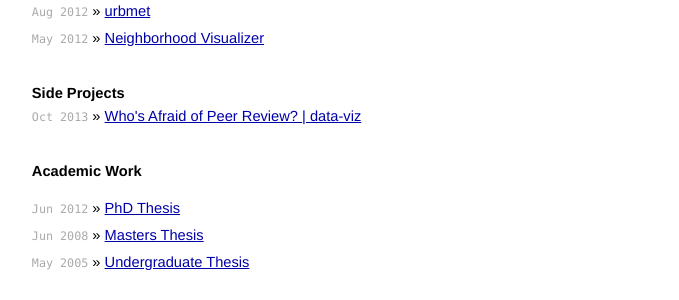
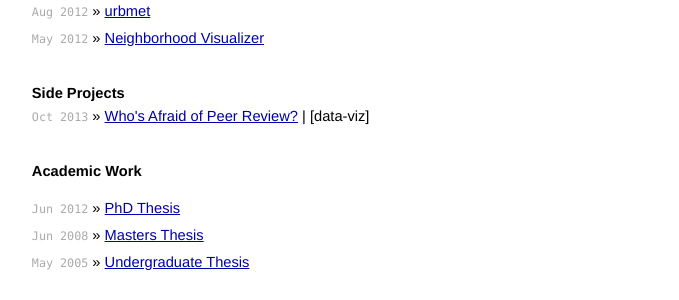
Before and after one commit to djq/djq.github.com, a Jekyll site: the page built from index.html, in a window 1280 px wide. Shown: the part 534-834 px from the top of the page, without its empty margins (300-979 px from the left). Built offline with Jekyll 4.4.1, drawn with Linux system fonts in a browser that asks for light colours; Markdown is read by kramdown in place of the engine named in the settings.

Commit message:
tweaking formatting

```diff
--- a/_posts/2014-05-12-geobitcoin.textile
+++ b/_posts/2014-05-12-geobitcoin.textile
@@ -3,8 +3,8 @@ layout: post
 title: GeoBitcoin
 ---
 
-{{ page.title }}
-================
+<h1>{{ page.title }}</h1>
+
 
 <p class="meta">12 May 2014 - Cambridge, MA</p>
 
--- a/index.html
+++ b/index.html
@@ -24,7 +24,7 @@ title: djq
   <h2>Side Projects</h2>
   <ul class="posts">
     <!-- <li><span>Jan 2013</span> &raquo; <a href="http://mappingdemocracy.ie">Mapping Democracy</a></li> -->
-    <li><span>Oct 2013</span> &raquo; <a href="http://www.sciencemag.org/content/342/6154/60.summary">Who's Afraid of Peer Review? | data-viz</a></li>
+    <li><span>Oct 2013</span> &raquo; <a href="http://www.sciencemag.org/content/342/6154/60.summary">Who's Afraid of Peer Review?</a> | [data-viz]</li>
   </ul>
 
   <h1>Academic Work</h1>
```
